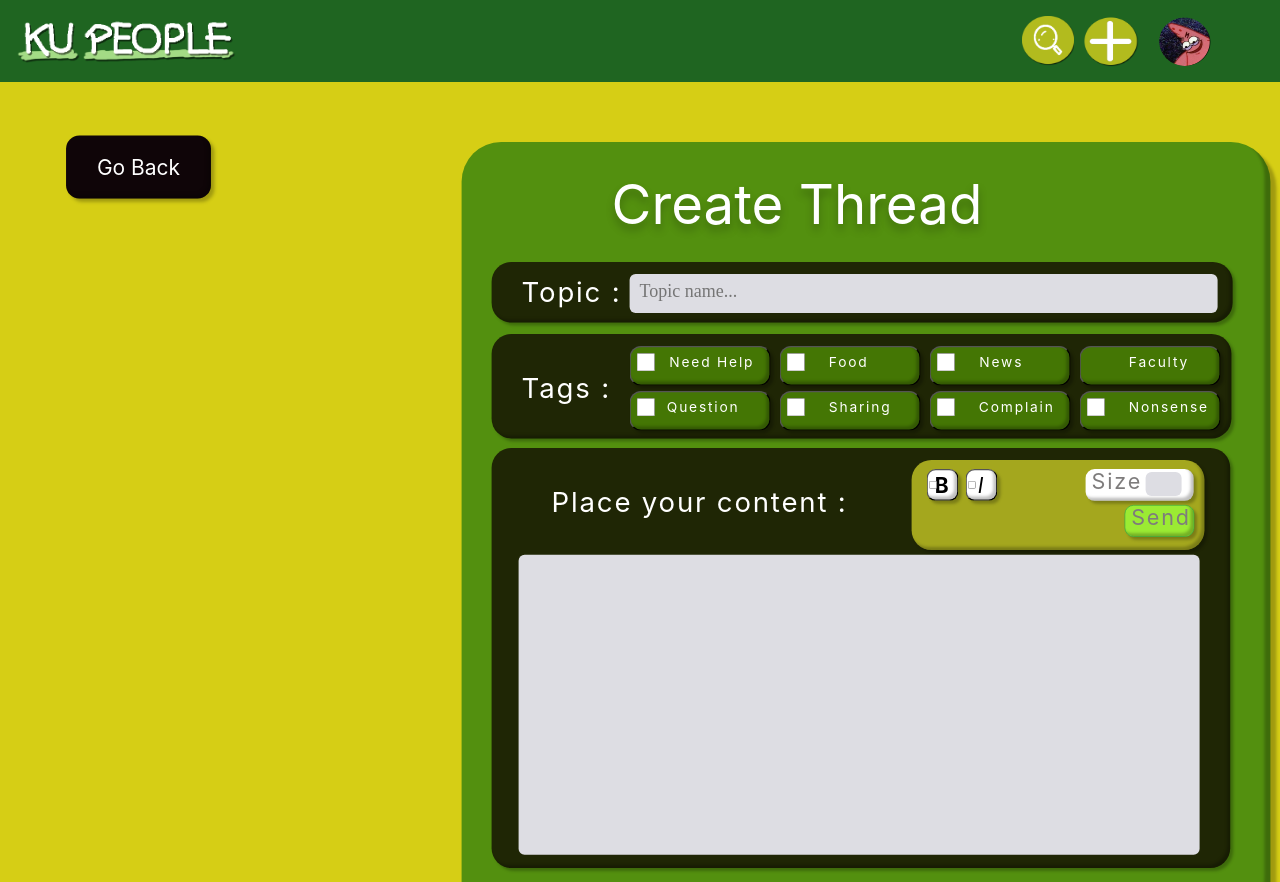
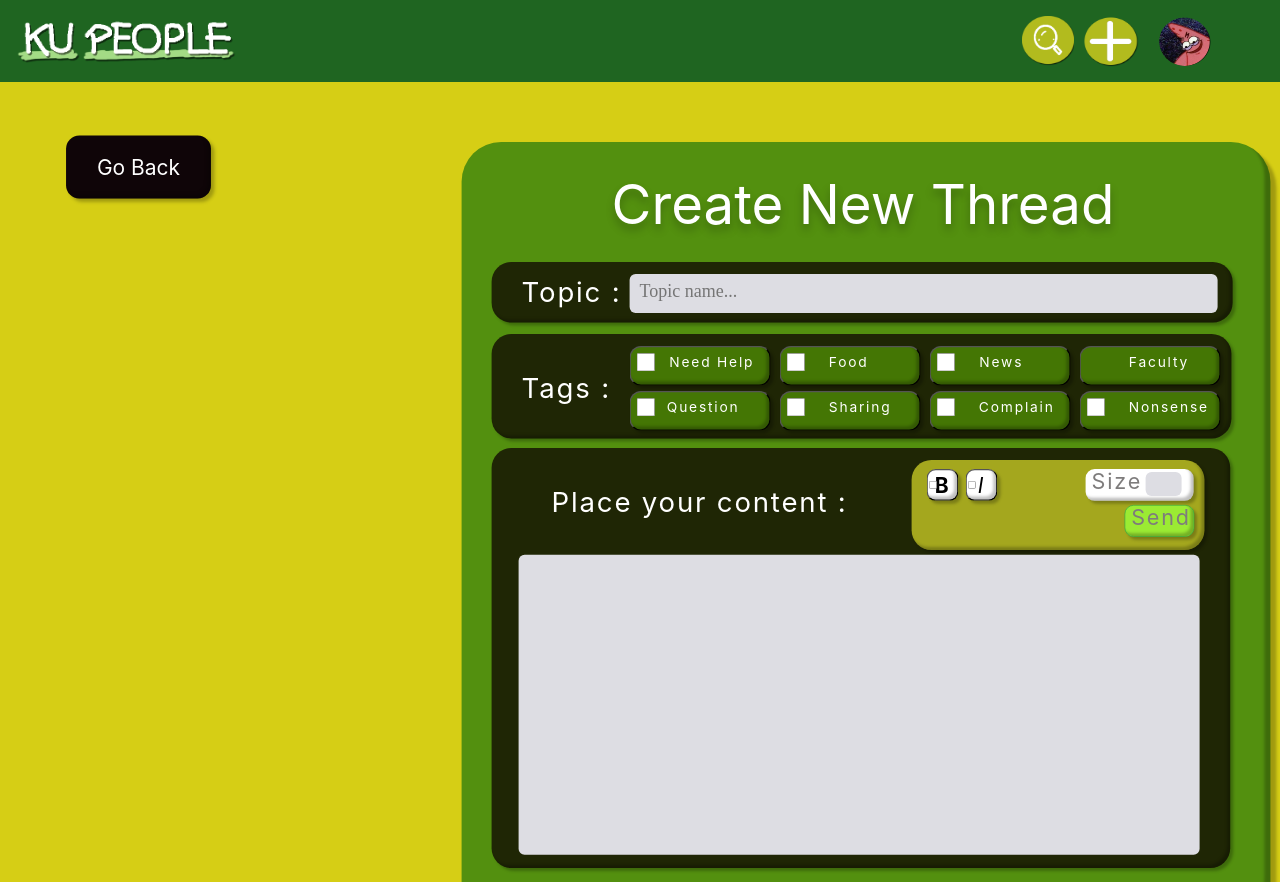
Before and after one commit to qqunx9999/KPP_Frontend, a React (Create React App) app in the folder frontend/: page /CreateThread in a window 1280 px wide. Built offline with nearby package versions, Linux system fonts and the light colour scheme.

Commit message:
Change"CreateThread"To"CreateNewThread"

```diff
--- a/frontend/src/Pages/CreateThread_new.tsx
+++ b/frontend/src/Pages/CreateThread_new.tsx
@@ -18,7 +18,7 @@ function CreateThread_new() {
         <button className="btn btn-success sThread_goback_button" onClick={ history.goBack }>Go Back</button>
         </div>
         <div className="whiteFrameCreateThread">
-          <div className="createNewThreadTextCreateThread"> Create Thread</div>
+          <div className="createNewThreadTextCreateThread"> Create New Thread</div>
           <ThreadForm />
         </div>
       </div>
```
